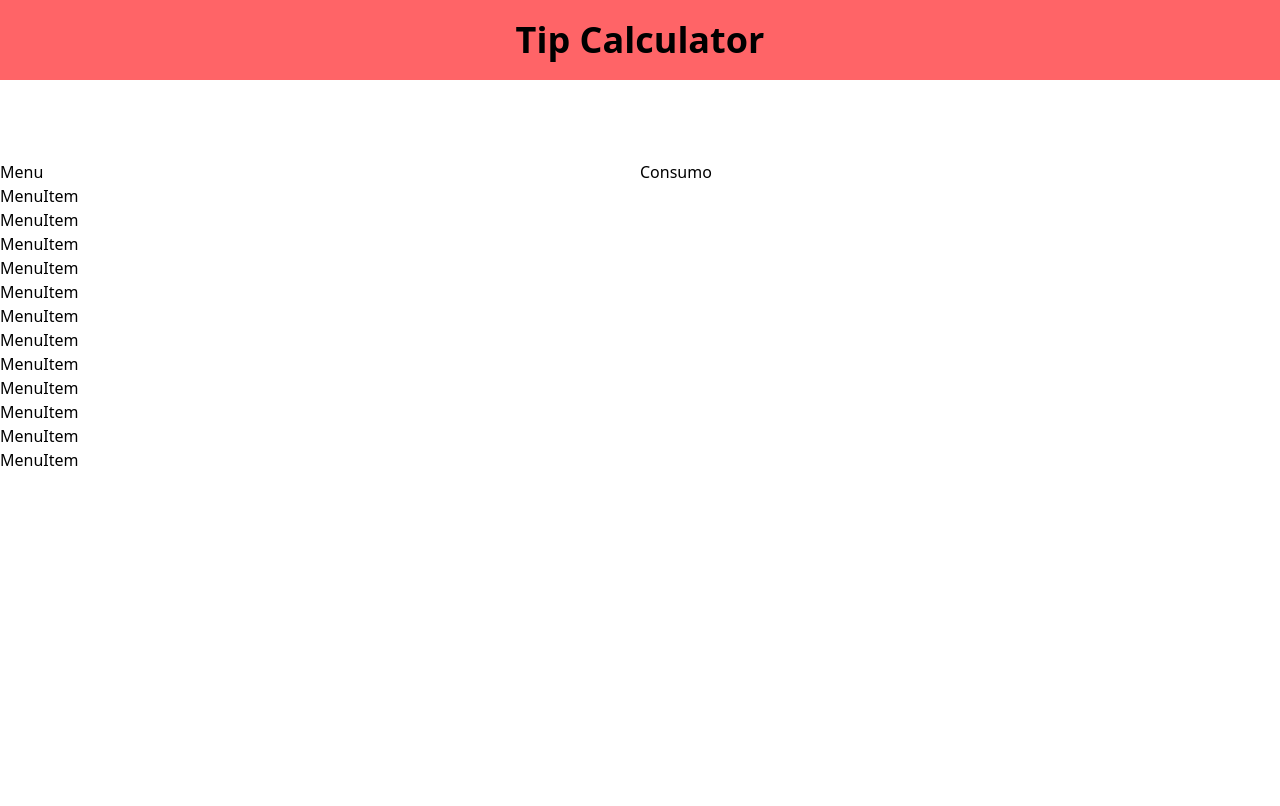
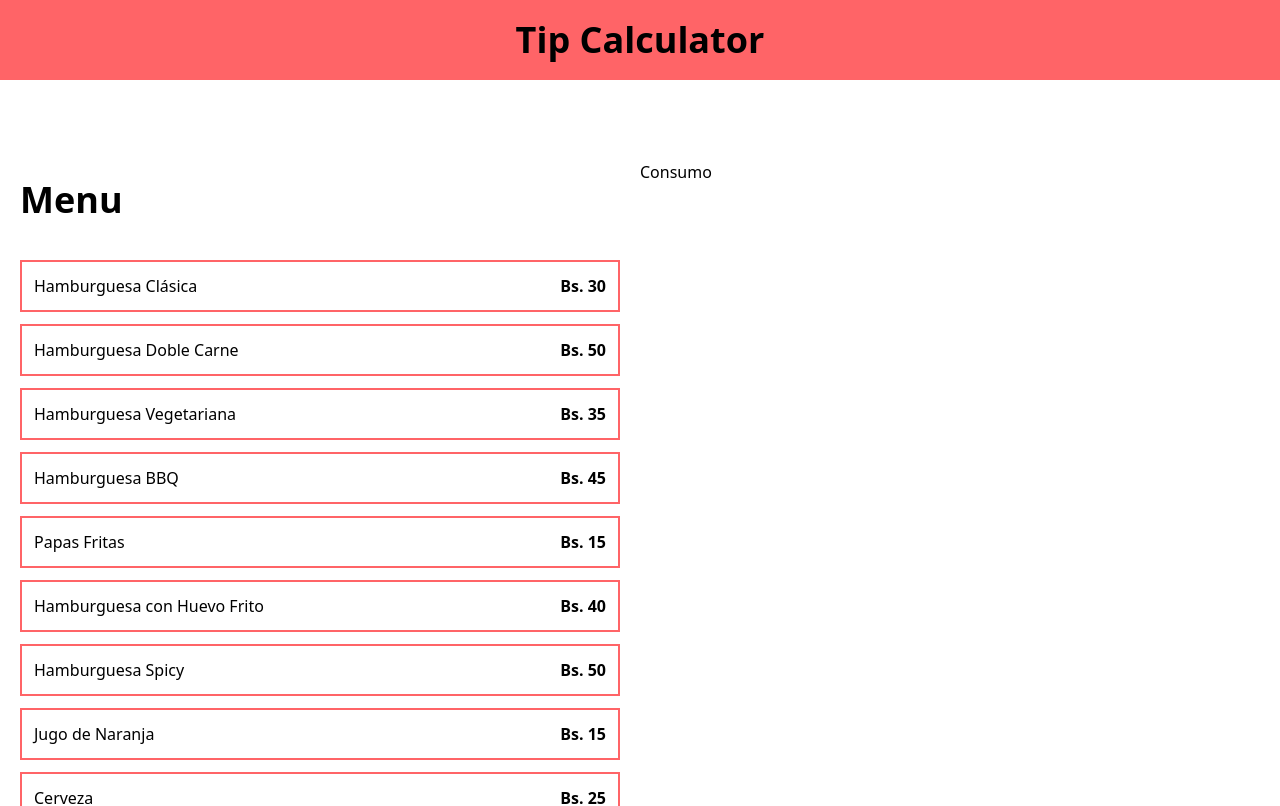
Before and after one commit to Fr3ak-Dev/tip_calculator, a React (Vite) app: page / in a window 1280 px wide. Shown: the top 806 px of the page. Built offline with nearby package versions, Linux system fonts and the light colour scheme.

Commit message:
Add list of menu items

```diff
--- a/src/App.tsx
+++ b/src/App.tsx
@@ -10,13 +10,13 @@ function App() {
       </header>
 
       <main className="max-w-7xl mx-auto py-20 grid md:grid-cols-2">
-        <div>
-          <h2>Menu</h2>
-          {menuItems.map((item) => (
-            <MenuItem
-              key={item.id}
-            />
-          ))}
+        <div className="p-5">
+          <h2 className="text-4xl font-black">Menu</h2>
+          <div className="space-y-3 mt-10">
+            {menuItems.map(item => (
+              <MenuItem key={item.id} item={item} />
+            ))}
+          </div>
         </div>
         <div>
           <h2>Consumo</h2>
--- a/src/components/MenuItem.tsx
+++ b/src/components/MenuItem.tsx
@@ -1,5 +1,14 @@
-export default function MenuItem() {
+import { MenuItem } from "../types"
+
+type MenuItemProps = {
+    item: MenuItem
+}
+
+export default function MenuItem({item} : MenuItemProps) {
   return (
-    <div>MenuItem</div>
+    <button className="border-2 border-red-400 hover:bg-red-200 w-full p-3 flex justify-between">
+        <p>{item.name}</p>
+        <p className="font-black">Bs. {item.price}</p>
+    </button>
   )
 }
```
